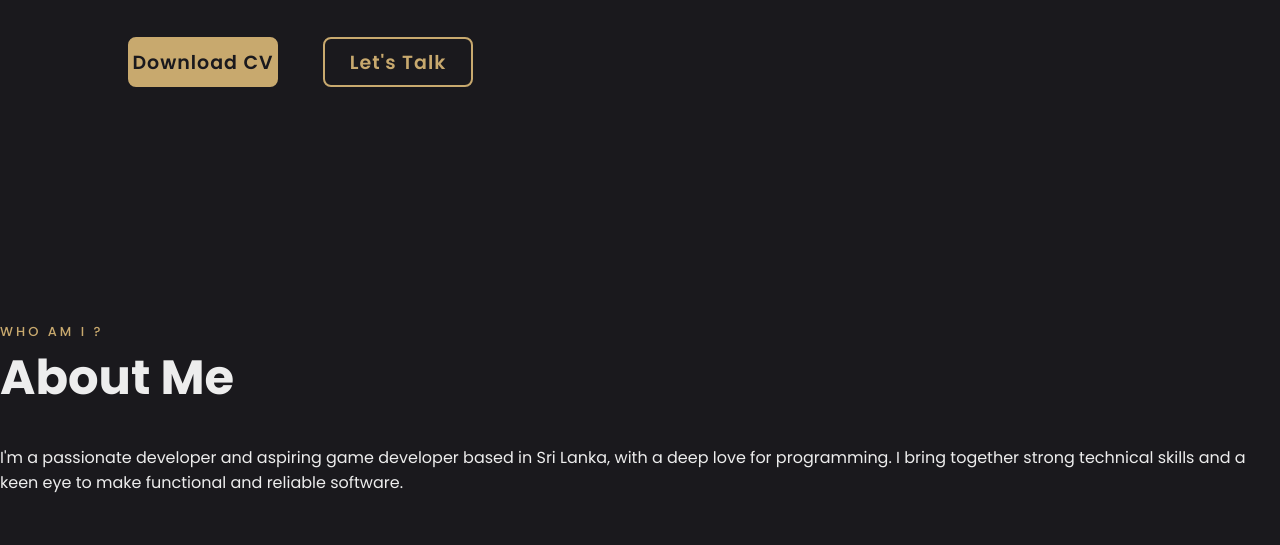
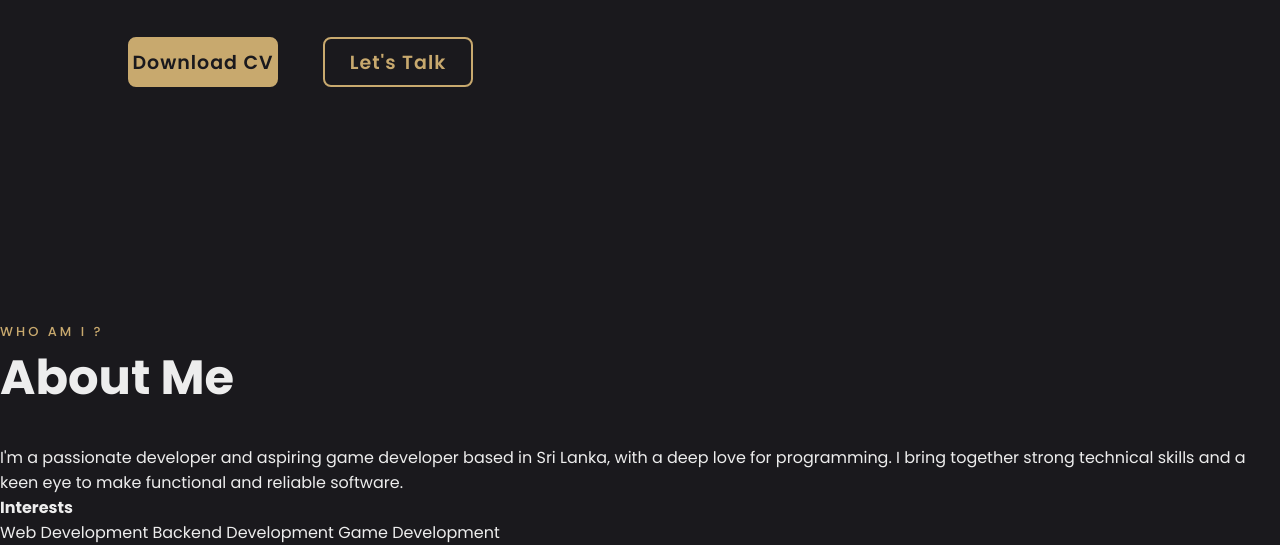
Before and after one commit to MalinduJayasinghe/Personal_Portfolio, a plain HTML site: page index.html in a window 1280 px wide. Shown: the part 478-1023 px from the top of the page. Before the commit the page ends 973 px from the top, so only its background shows below. Drawn offline with Linux system fonts and the light colour scheme.

Commit message:
added about interests section

```diff
--- a/index.html
+++ b/index.html
@@ -79,6 +79,17 @@
                     <i class='bx bx-user'></i>
                 </div>
             </div>
+
+            <!-- Interests -->
+            <div class="about-tags-group">
+                <h4>Interests</h4>
+                <div class="tags">
+                    <span class="tag">Web Development</span>
+                    <span class="tag">Backend Development</span>
+                    <span class="tag">Game Development</span>
+                </div>
+            </div>
+
         </div>
     </section>
 
```
